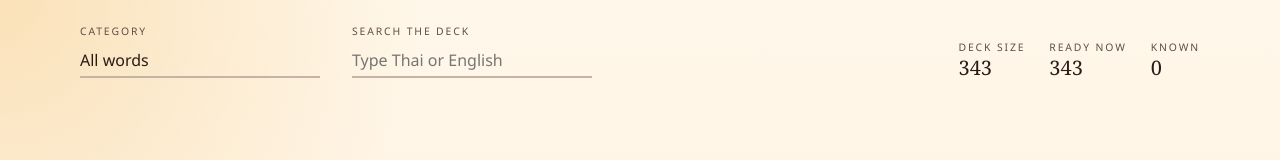
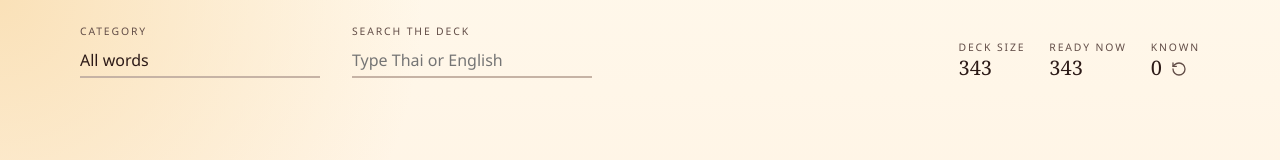
Before and after one commit to milesegan/khru, a React (Vite) app: page / in a window 1280 px wide. Shown: the top 160 px of the page. Built offline with nearby package versions, Linux system fonts and the light colour scheme.

Commit message:
add stats reset button

```diff
--- a/package.json
+++ b/package.json
@@ -18,7 +18,8 @@
   },
   "dependencies": {
     "react": "^19.2.4",
-    "react-dom": "^19.2.4"
+    "react-dom": "^19.2.4",
+    "react-icons": "^5.6.0"
   },
   "devDependencies": {
     "@eslint/js": "^10.0.1",
--- a/src/App.tsx
+++ b/src/App.tsx
@@ -7,6 +7,7 @@ import { words as defaultWords } from "./data/words";
 import {
   applyRating,
   countKnownWords,
+  createInitialProgress,
   getDueWords,
   getMatchingWords,
   loadProgress,
@@ -63,6 +64,13 @@ export default function App({ words = defaultWords }: AppProps) {
     });
   }
 
+  function handleResetProgress() {
+    const nextProgress = createInitialProgress(words);
+    setRevealedCardKey("");
+    saveProgress(nextProgress, window.localStorage);
+    setProgress(nextProgress);
+  }
+
   return (
     <main className="app-shell">
       <header className="top-bar">
@@ -78,6 +86,7 @@ export default function App({ words = defaultWords }: AppProps) {
           totalWords={categoryWords.length}
           readyWords={dueWords.length}
           knownWords={knownWords}
+          onResetProgress={handleResetProgress}
         />
       </header>
 
--- a/src/components/StudyStats.tsx
+++ b/src/components/StudyStats.tsx
@@ -1,7 +1,10 @@
+import { LuRotateCcw } from "react-icons/lu";
+
 type StudyStatsProps = {
   totalWords: number;
   readyWords: number;
   knownWords: number;
+  onResetProgress: () => void;
 };
 
 /**
@@ -11,7 +14,20 @@ export function StudyStats({
   totalWords,
   readyWords,
   knownWords,
+  onResetProgress,
 }: StudyStatsProps) {
+  function handleResetClick() {
+    const confirmed = window.confirm(
+      "Clear all known words and reset study progress?",
+    );
+
+    if (!confirmed) {
+      return;
+    }
+
+    onResetProgress();
+  }
+
   return (
     <div className="stats">
       <article>
@@ -24,7 +40,17 @@ export function StudyStats({
       </article>
       <article>
         <span>Known</span>
-        <strong data-testid="known-count">{knownWords}</strong>
+        <div className="stat-value-row">
+          <strong data-testid="known-count">{knownWords}</strong>
+          <button
+            type="button"
+            className="stats-icon-button"
+            aria-label="Clear known words and reset study progress"
+            onClick={handleResetClick}
+          >
+            <LuRotateCcw aria-hidden="true" className="stats-icon" />
+          </button>
+        </div>
       </article>
     </div>
   );
--- a/src/styles.css
+++ b/src/styles.css
@@ -113,12 +113,49 @@ button {
   gap: 0.15rem;
 }
 
+.stat-value-row {
+  display: flex;
+  align-items: center;
+  gap: 0.45rem;
+}
+
 .stats strong {
   font-size: 1.25rem;
   font-family: "Fraunces", Georgia, serif;
   line-height: 1;
   font-weight: 500;
   color: var(--ink);
+}
+
+.stats-icon-button {
+  display: inline-flex;
+  align-items: center;
+  justify-content: center;
+  width: 1.25rem;
+  height: 1.25rem;
+  margin-bottom: -3px;
+  padding: 0;
+  border: none;
+  border-radius: 0;
+  background: transparent;
+  color: var(--muted);
+  transition:
+    color 0.2s,
+    transform 0.2s;
+}
+
+.stats-icon-button:hover {
+  color: var(--accent);
+}
+
+.stats-icon-button:focus-visible {
+  outline: 2px solid var(--accent);
+  outline-offset: 2px;
+}
+
+.stats-icon {
+  width: 1rem;
+  height: 1rem;
 }
 
 .main-content {
```
Also changed, not shown: 2 other files (tests, documents, lock files or other folders).
